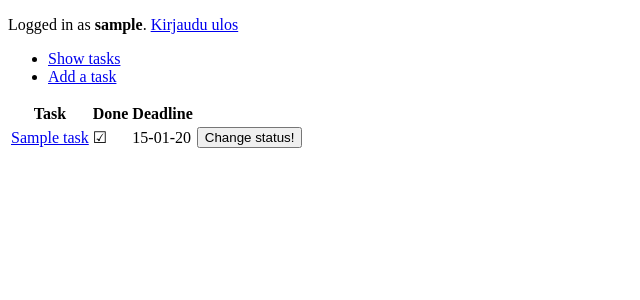
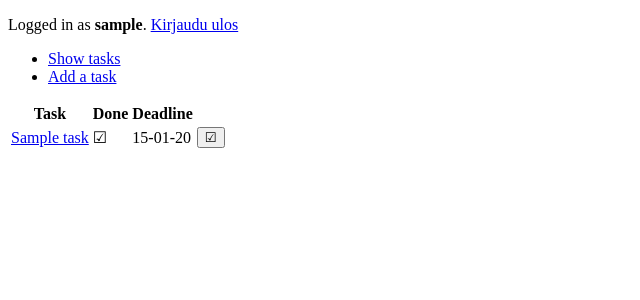
Before and after one commit to julesvirallinen/just-to-do-it, a Flask app: page /tasks in a window 1280 px wide. Shown: the top 300 px of the page, without its empty margins (0-640 px from the left). Run offline with Flask 2, Linux system fonts and the light colour scheme; a user stored in the database is signed in; tables that the repository leaves empty hold one stand-in row (values such as "Sample post").

Commit message:
Updated requirements

```diff
--- a/application/templates/tasks/list.html
+++ b/application/templates/tasks/list.html
@@ -15,7 +15,7 @@
       <td> {{ task.deadline.strftime('%d-%m-%y') }}</td>
       <td>
 	<form method="POST" action="{{ url_for('tasks_set_done', task_id=task.id) }}">
-	  <input type="submit" value="Change status!"/>
+	  <input type="submit" value="{% if task.done %}☑{% else %}◻{% endif %}"/>
 	</form>
       </td>
     </tr>
--- a/requirements.txt
+++ b/requirements.txt
@@ -1,6 +1,9 @@
+bcrypt==3.1.7
+cffi==1.12.3
 Click==7.0
 decorator==4.4.0
 Flask==1.1.1
+Flask-Bcrypt==0.7.1
 Flask-Login==0.4.1
 Flask-SQLAlchemy==2.4.0
 Flask-WTF==0.14.2
@@ -11,6 +14,7 @@ itsdangerous==1.1.0
 Jinja2==2.10.1
 MarkupSafe==1.1.1
 psycopg2==2.7.6.1
+pycparser==2.19
 python-xlib==0.20
 six==1.11.0
 SQLAlchemy==1.3.8
```
